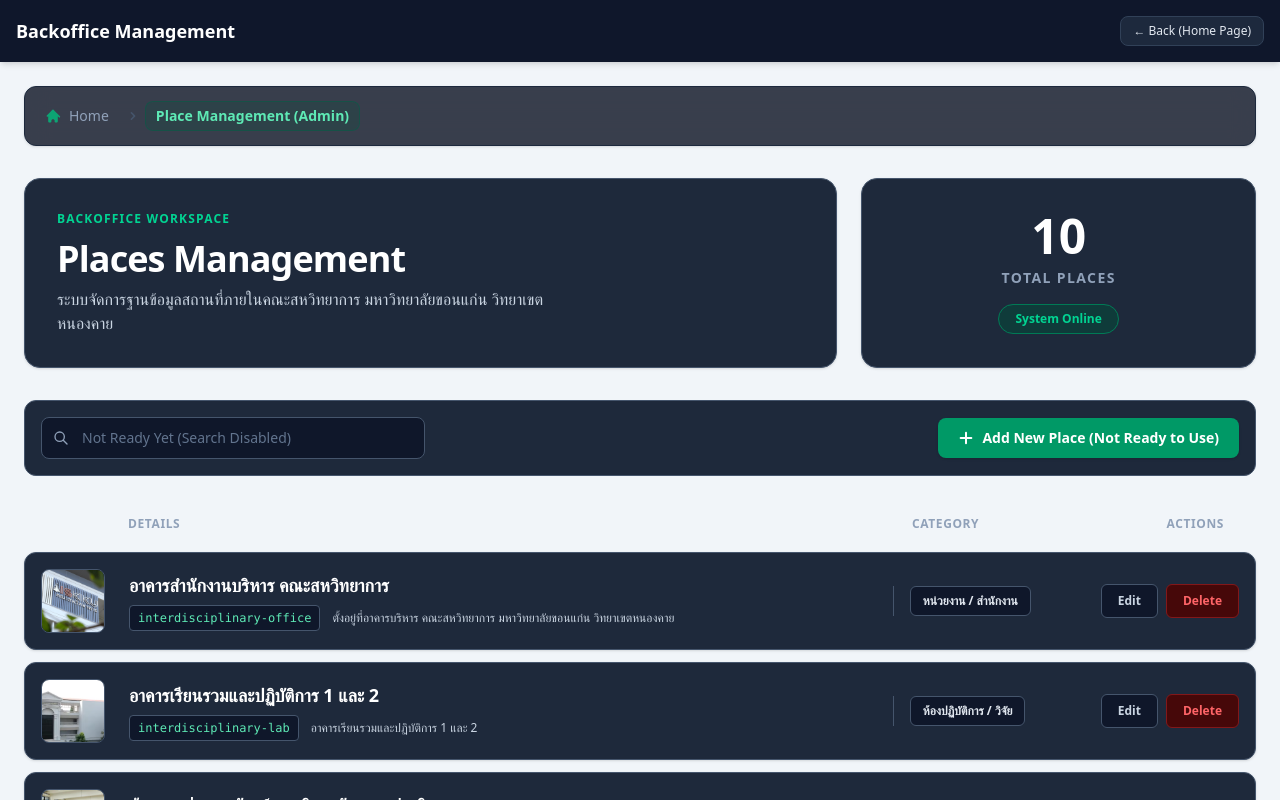
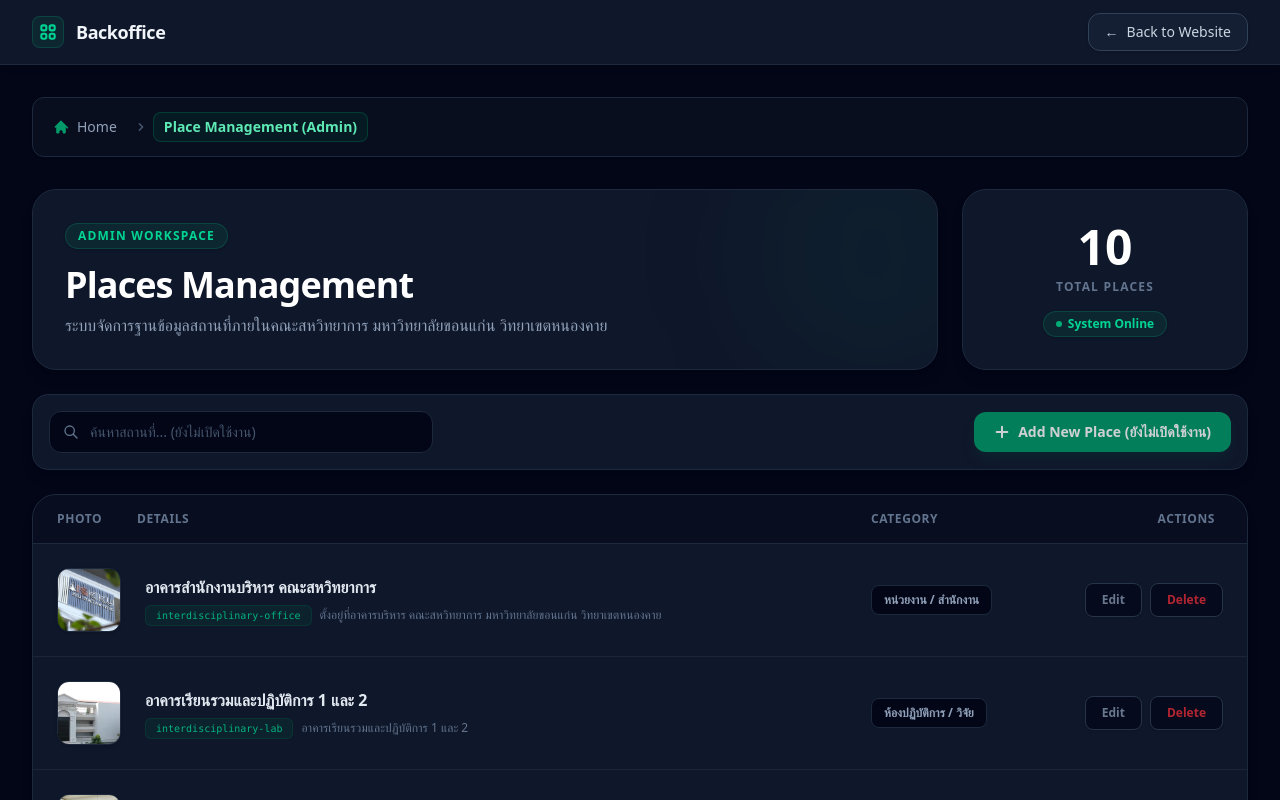
Before and after one commit to Ati411/campus-guide, a Next.js app: page /placemanagement in a window 1280 px wide. Shown: the top 800 px of the page. Built offline with nearby package versions, Linux system fonts and the light colour scheme.

Commit message:
08/14/26
change theme admin page

```diff
--- a/app/(blackcoffice)/placemanagement/layout.tsx
+++ b/app/(blackcoffice)/placemanagement/layout.tsx
@@ -7,22 +7,37 @@ export default function BackofficeLayout({
   children: React.ReactNode;
 }) {
   return (
-    <div className="min-h-screen bg-slate-100 flex flex-col">
-      <header className="bg-slate-900 text-white p-4 shadow-md">
-        <div className="max-w-7xl mx-auto flex justify-between items-center">
-          <div className="font-bold text-lg flex items-center gap-2">
-            Backoffice Management
+    <div className="min-h-screen bg-[#020617] flex flex-col font-sans selection:bg-emerald-500/30 selection:text-emerald-200">
+      <header className="bg-[#0f172a] border-b border-slate-800 sticky top-0 z-50 shadow-md">
+        <div className="max-w-7xl mx-auto px-4 sm:px-6 lg:px-8 h-16 flex justify-between items-center">
+          <div className="font-black text-slate-100 text-lg flex items-center gap-3 tracking-tight">
+            <div className="w-8 h-8 bg-emerald-500/10 text-emerald-400 border border-emerald-500/20 rounded-lg flex items-center justify-center shadow-inner">
+              <svg
+                className="w-5 h-5"
+                fill="none"
+                stroke="currentColor"
+                viewBox="0 0 24 24"
+              >
+                <path
+                  strokeLinecap="round"
+                  strokeLinejoin="round"
+                  strokeWidth="2.5"
+                  d="M4 6a2 2 0 012-2h2a2 2 0 012 2v2a2 2 0 01-2 2H6a2 2 0 01-2-2V6zM14 6a2 2 0 012-2h2a2 2 0 012 2v2a2 2 0 01-2 2h-2a2 2 0 01-2-2V6zM4 16a2 2 0 012-2h2a2 2 0 012 2v2a2 2 0 01-2 2H6a2 2 0 01-2-2v-2zM14 16a2 2 0 012-2h2a2 2 0 012 2v2a2 2 0 01-2 2h-2a2 2 0 01-2-2v-2z"
+                ></path>
+              </svg>
+            </div>
+            Backoffice
           </div>
           <Link
             href="/places"
-            className="text-xs bg-slate-800 hover:bg-slate-700 text-slate-200 px-3 py-1.5 rounded-lg border border-slate-700 transition-all"
+            className="text-sm font-medium bg-slate-800/50 hover:bg-slate-700 text-slate-300 px-4 py-2 rounded-xl border border-slate-700 transition-all shadow-sm flex items-center gap-2"
           >
-            ← Back (Home Page)
+            ← <span className="hidden sm:inline">Back to Website</span>
           </Link>
         </div>
       </header>
 
-      <main className="max-w-7xl w-full mx-auto p-6 flex-grow">
+      <main className="max-w-7xl w-full mx-auto px-4 sm:px-6 lg:px-8 py-8 flex-grow">
         <div className="mb-6">
           <Breadcrumbs />
         </div>
--- a/app/(blackcoffice)/placemanagement/page.tsx
+++ b/app/(blackcoffice)/placemanagement/page.tsx
@@ -3,18 +3,19 @@ import Image from "next/image";
 
 export default function PlaceManagementPage() {
   return (
-    <div className="space-y-8 w-full max-w-7xl mx-auto pb-12">
+    <div className="space-y-6 w-full pb-12">
       {/* 1. Dashboard Header Section */}
-      <div className="grid grid-cols-1 md:grid-cols-3 gap-6">
-        <div className="md:col-span-2 bg-[#1e293b] p-8 rounded-2xl border border-slate-600 shadow-sm flex flex-col justify-center">
-          <div>
-            <span className="text-xs font-bold text-emerald-400 tracking-widest uppercase mb-3 block">
-              Backoffice Workspace
+      <div className="grid grid-cols-1 md:grid-cols-4 gap-6">
+        <div className="md:col-span-3 bg-[#0f172a] p-8 rounded-3xl border border-slate-800 shadow-lg flex flex-col justify-center relative overflow-hidden">
+          <div className="absolute top-0 right-0 -mt-16 -mr-16 w-64 h-64 bg-emerald-500/5 rounded-full blur-3xl pointer-events-none"></div>
+          <div className="relative z-10">
+            <span className="inline-block px-3 py-1 bg-emerald-500/10 text-emerald-400 border border-emerald-500/20 text-xs font-bold tracking-widest uppercase rounded-full mb-4 shadow-sm">
+              Admin Workspace
             </span>
-            <h1 className="text-3xl md:text-4xl font-black text-white tracking-tight mb-2">
+            <h1 className="text-2xl md:text-4xl font-black text-white tracking-tight mb-2">
               Places Management
             </h1>
-            <p className="text-slate-300 text-sm md:text-base max-w-lg">
+            <p className="text-slate-400 text-sm md:text-base max-w-xl">
               ระบบจัดการฐานข้อมูลสถานที่ภายในคณะสหวิทยาการ มหาวิทยาลัยขอนแก่น
               วิทยาเขตหนองคาย
             </p>
@@ -22,24 +23,25 @@ export default function PlaceManagementPage() {
         </div>
 
         {/* Quick Stats Card */}
-        <div className="bg-[#1e293b] p-6 rounded-2xl border border-slate-600 shadow-sm flex flex-col justify-center items-center text-center">
+        <div className="bg-[#0f172a] p-6 rounded-3xl border border-slate-800 shadow-lg flex flex-col justify-center items-center text-center">
           <div className="text-5xl font-black text-white mb-2">
             {places.length}
           </div>
-          <div className="text-sm font-bold text-slate-400 uppercase tracking-widest">
+          <div className="text-xs font-bold text-slate-500 uppercase tracking-widest">
             Total Places
           </div>
-          <div className="mt-4 px-4 py-1.5 bg-emerald-900/50 border border-emerald-700 rounded-full text-emerald-400 text-xs font-semibold">
+          <div className="mt-4 px-3 py-1 bg-emerald-500/10 border border-emerald-500/20 rounded-full text-emerald-400 text-xs font-bold flex items-center gap-1.5 shadow-sm">
+            <span className="w-1.5 h-1.5 rounded-full bg-emerald-500 animate-pulse"></span>
             System Online
           </div>
         </div>
       </div>
 
       {/* 2. Control Toolbar */}
-      <div className="flex flex-col sm:flex-row justify-between items-center gap-4 bg-[#1e293b] p-4 rounded-xl border border-slate-600">
+      <div className="flex flex-col sm:flex-row justify-between items-center gap-4 bg-[#0f172a] p-4 rounded-2xl border border-slate-800 shadow-lg">
         <div className="relative w-full sm:w-96">
           <svg
-            className="absolute left-3 top-1/2 -translate-y-1/2 w-4 h-4 text-slate-400"
+            className="absolute left-3.5 top-1/2 -translate-y-1/2 w-4 h-4 text-slate-500"
             fill="none"
             stroke="currentColor"
             viewBox="0 0 24 24"
@@ -53,14 +55,14 @@ export default function PlaceManagementPage() {
           </svg>
           <input
             type="text"
-            placeholder="Not Ready Yet (Search Disabled)"
-            className="w-full bg-[#0f172a] border border-slate-600 text-white text-sm rounded-lg pl-10 pr-4 py-2.5 focus:outline-none focus:border-emerald-500 focus:ring-1 focus:ring-emerald-500 transition-all placeholder:text-slate-500"
+            placeholder="ค้นหาสถานที่... (ยังไม่เปิดใช้งาน)"
+            className="w-full bg-[#020617] border border-slate-800 text-slate-200 text-sm rounded-xl pl-10 pr-4 py-2.5 focus:outline-none focus:border-emerald-500/50 focus:ring-1 focus:ring-emerald-500/50 transition-all placeholder:text-slate-600"
             disabled
           />
         </div>
 
         <button
-          className="w-full sm:w-auto px-5 py-2.5 rounded-lg bg-emerald-600 hover:bg-emerald-500 text-white font-bold text-sm transition-all shadow-sm flex items-center justify-center gap-2"
+          className="w-full sm:w-auto px-5 py-2.5 rounded-xl bg-emerald-600 hover:bg-emerald-500 text-white font-bold text-sm transition-all shadow-lg shadow-emerald-900/20 flex items-center justify-center gap-2 opacity-80 cursor-not-allowed"
           disabled
         >
           <svg
@@ -76,72 +78,73 @@ export default function PlaceManagementPage() {
               d="M12 4v16m8-8H4"
             ></path>
           </svg>
-          Add New Place (Not Ready to Use)
+          Add New Place (ยังไม่เปิดใช้งาน)
         </button>
       </div>
 
       {/* 3. Rich List View */}
-      <div className="space-y-3">
-        <div className="hidden md:flex px-6 py-2 text-xs font-bold text-slate-400 uppercase tracking-wider">
-          <div className="w-16 shrink-0"></div>
+      <div className="bg-[#0f172a] rounded-3xl border border-slate-800 shadow-lg overflow-hidden">
+        <div className="hidden md:flex px-6 py-4 bg-[#020617]/50 border-b border-slate-800 text-xs font-bold text-slate-500 uppercase tracking-wider">
+          <div className="w-16 shrink-0">Photo</div>
           <div className="flex-grow pl-4">Details</div>
           <div className="w-48 shrink-0">Category</div>
-          <div className="w-32 shrink-0 text-right pr-2">Actions</div>
+          <div className="w-40 shrink-0 text-right pr-2">Actions</div>
         </div>
 
+        <div className="divide-y divide-slate-800/80">
           {places.map((place) => (
             <div
               key={place.slug}
-            className="group flex flex-col md:flex-row items-start md:items-center p-4 bg-[#1e293b] hover:bg-[#334155] border border-slate-600 rounded-xl transition-all duration-150 gap-4 shadow-sm"
+              className="group flex flex-col md:flex-row items-start md:items-center p-4 md:p-6 hover:bg-[#1e293b]/50 transition-colors duration-200 gap-4"
             >
               {/* Thumbnail */}
-            <div className="w-full md:w-16 h-32 md:h-16 rounded-lg overflow-hidden relative shrink-0 bg-[#0f172a] border border-slate-600">
+              <div className="w-full md:w-16 h-32 md:h-16 rounded-xl overflow-hidden relative shrink-0 bg-[#020617] border border-slate-800 shadow-sm">
                 {place.image ? (
                   <Image
                     src={place.image}
                     alt={place.name}
                     fill
-                  className="object-cover"
+                    className="object-cover group-hover:scale-105 transition-transform duration-500"
                   />
                 ) : (
-                <div className="w-full h-full flex items-center justify-center text-slate-500 text-xs font-medium">
+                  <div className="w-full h-full flex items-center justify-center text-slate-600 text-xs font-bold">
                     No Img
                   </div>
                 )}
               </div>
 
               {/* Main Info */}
-            <div className="flex-grow bg-[#1e293b] md:pl-2 ">
-              <h3 className="text-white font-bold text-base md:text-lg truncate">
+              <div className="flex-grow min-w-0 md:pl-2">
+                <h3 className="text-slate-200 font-bold text-base truncate group-hover:text-emerald-400 transition-colors">
                   {place.name}
                 </h3>
-              <div className="flex flex-wrap items-center gap-2 md:gap-3 mt-1.5">
-                <span className="font-mono text-[10px] md:text-xs text-emerald-300 bg-[#0f172a] px-2 py-1 rounded border border-slate-600">
+                <div className="flex flex-wrap items-center gap-2 mt-1.5">
+                  <span className="font-mono text-[10px] text-emerald-400/80 bg-emerald-900/20 px-2.5 py-0.5 rounded-md border border-emerald-800/30">
                     {place.slug}
                   </span>
-                <span className="text-slate-300 text-xs truncate">
+                  <span className="text-slate-500 text-xs truncate">
                     {place.building}
                   </span>
                 </div>
               </div>
 
               {/* Category */}
-            <div className="w-full md:w-48 shrink-0 md:border-l md:border-slate-600 md:pl-4">
-              <span className="inline-block px-3 py-1.5 bg-[#0f172a] text-slate-200 text-xs font-semibold rounded-md border border-slate-600">
+              <div className="w-full md:w-48 shrink-0 md:pl-4">
+                <span className="inline-block px-3 py-1.5 bg-[#020617] text-slate-400 text-xs font-bold rounded-lg border border-slate-800">
                   {place.category}
                 </span>
               </div>
 
               {/* Actions */}
-            <div className="w-full md:w-auto shrink-0 flex items-center justify-end gap-2 pt-4 md:pt-0 border-t border-slate-600 md:border-t-0 mt-2 md:mt-0">
+              <div className="w-full md:w-40 shrink-0 flex items-center justify-end gap-2 pt-4 md:pt-0 border-t border-slate-800 md:border-t-0 mt-2 md:mt-0">
                 <button
-                className="flex-1 md:flex-none px-4 py-2 rounded-md bg-[#0f172a] text-slate-300 hover:text-white hover:bg-slate-700 text-xs font-bold border border-slate-600 transition-colors"
+                  className="flex-1 md:flex-none px-4 py-2 rounded-lg bg-[#020617] text-slate-400 hover:text-white hover:bg-slate-800 text-xs font-bold border border-slate-700 transition-colors shadow-sm cursor-not-allowed opacity-70"
                   disabled
                 >
                   Edit
                 </button>
                 <button
-                className="flex-1 md:flex-none px-4 py-2 rounded-md bg-red-950 text-red-400 hover:text-red-300 hover:bg-red-900 text-xs font-bold border border-red-900 transition-colors"
+                  className="flex-1 md:flex-none px-4 py-2 rounded-lg bg-[#020617] text-red-500 hover:text-red-400 hover:bg-red-950/30 text-xs font-bold border border-slate-700 hover:border-red-900/50 transition-colors shadow-sm cursor-not-allowed opacity-70"
                   disabled
                 >
                   Delete
@@ -151,5 +154,6 @@ export default function PlaceManagementPage() {
           ))}
         </div>
       </div>
+    </div>
   );
 }
```
Lines whose indentation alone changed are shown as unchanged.
